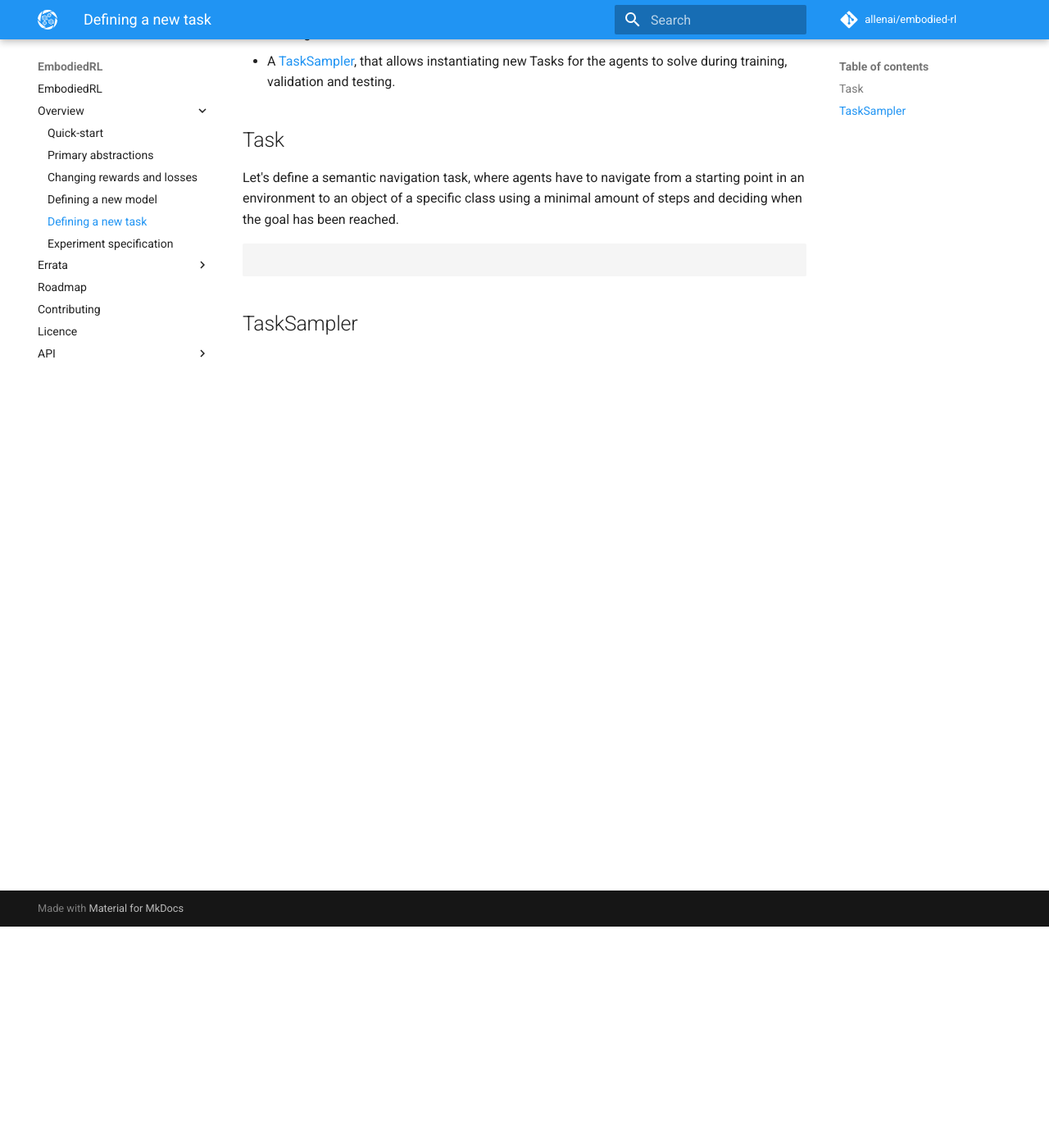
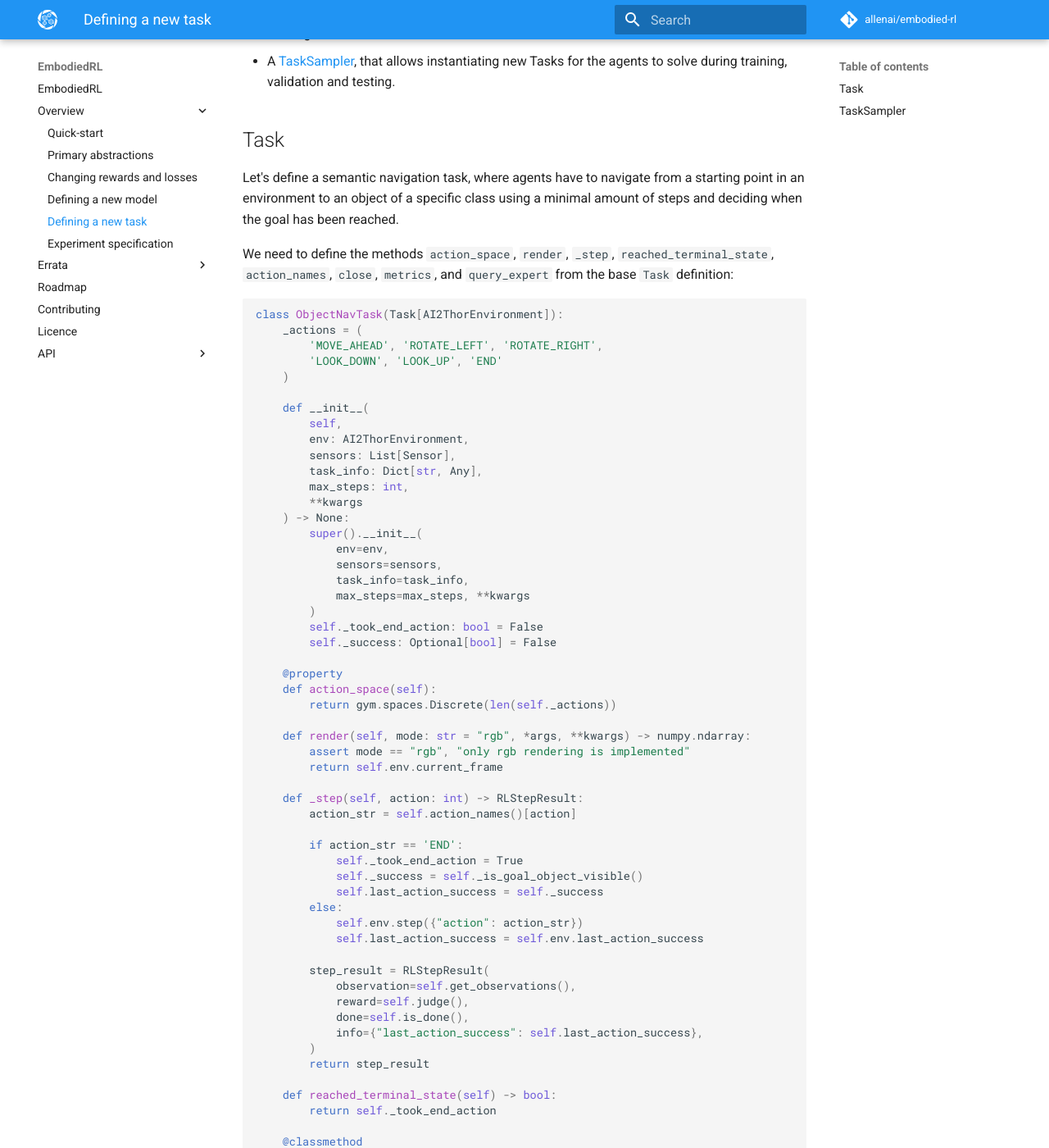
Before and after one commit to allenai/allenact, an MkDocs documentation site: the page built from docs/overview/defining-a-new-task.md, in a window 1280 px wide and 1400 px high, scrolled down 270 px. Shown: the whole window at 82% size. Built offline with MkDocs 1.6.1 and Material for MkDocs 9.7.7, drawn with Linux system fonts in a browser that asks for light colours; comment, search, counter and statistics services are not loaded; some of the changed text lies outside the part shown.

Commit message:
WIP new tasks

````diff
--- a/docs/overview/defining-a-new-task.md
+++ b/docs/overview/defining-a-new-task.md
@@ -14,7 +14,95 @@ training, validation and testing.
 Let's define a semantic navigation task, where agents have to navigate from a starting point in an environment to an
 object of a specific class using a minimal amount of steps and deciding when the goal has been reached.
 
+We need to define the methods `action_space`, `render`, `_step`, `reached_terminal_state`, `action_names`, `close`,
+`metrics`, and `query_expert` from the base `Task` definition:
+
 ```python
+class ObjectNavTask(Task[AI2ThorEnvironment]):
+    _actions = (
+        'MOVE_AHEAD', 'ROTATE_LEFT', 'ROTATE_RIGHT',
+        'LOOK_DOWN', 'LOOK_UP', 'END'
+    )
+
+    def __init__(
+        self,
+        env: AI2ThorEnvironment,
+        sensors: List[Sensor],
+        task_info: Dict[str, Any],
+        max_steps: int,
+        **kwargs
+    ) -> None:
+        super().__init__(
+            env=env,
+            sensors=sensors,
+            task_info=task_info,
+            max_steps=max_steps, **kwargs
+        )
+        self._took_end_action: bool = False
+        self._success: Optional[bool] = False
+
+    @property
+    def action_space(self):
+        return gym.spaces.Discrete(len(self._actions))
+
+    def render(self, mode: str = "rgb", *args, **kwargs) -> numpy.ndarray:
+        assert mode == "rgb", "only rgb rendering is implemented"
+        return self.env.current_frame
+
+    def _step(self, action: int) -> RLStepResult:
+        action_str = self.action_names()[action]
+
+        if action_str == 'END':
+            self._took_end_action = True
+            self._success = self._is_goal_object_visible()
+            self.last_action_success = self._success
+        else:
+            self.env.step({"action": action_str})
+            self.last_action_success = self.env.last_action_success
+
+        step_result = RLStepResult(
+            observation=self.get_observations(),
+            reward=self.judge(),
+            done=self.is_done(),
+            info={"last_action_success": self.last_action_success},
+        )
+        return step_result
+
+    def reached_terminal_state(self) -> bool:
+        return self._took_end_action
+
+    @classmethod
+    def action_names(cls) -> Tuple[str, ...]:
+        return cls._actions
+
+    def close(self) -> None:
+        self.env.stop()
+
+    def _is_goal_object_visible(self) -> bool:
+        return any(
+            o["objectType"] == self.task_info["object_type"]
+            for o in self.env.visible_objects()
+        )
+
+    def judge(self) -> float:
+        reward = -0.01
+
+        if not self.last_action_success:
+            reward += -0.1
+
+        if self._took_end_action:
+            reward += 1.0 if self._success else -1.0
+
+        return float(reward)
+
+    def metrics(self) -> Dict[str, Any]:
+        if not self.is_done():
+            return {}
+        else:
+            return {"success": self._success, "ep_length": self.num_steps_taken()}
+
+    def query_expert(self) -> Tuple[int, bool]:
+        return my_objnav_expert_implementation(self)
 ```
 
 ## TaskSampler
````
Also changed, not shown: docs/overview/abstractions.md (+0 -2 lines).
